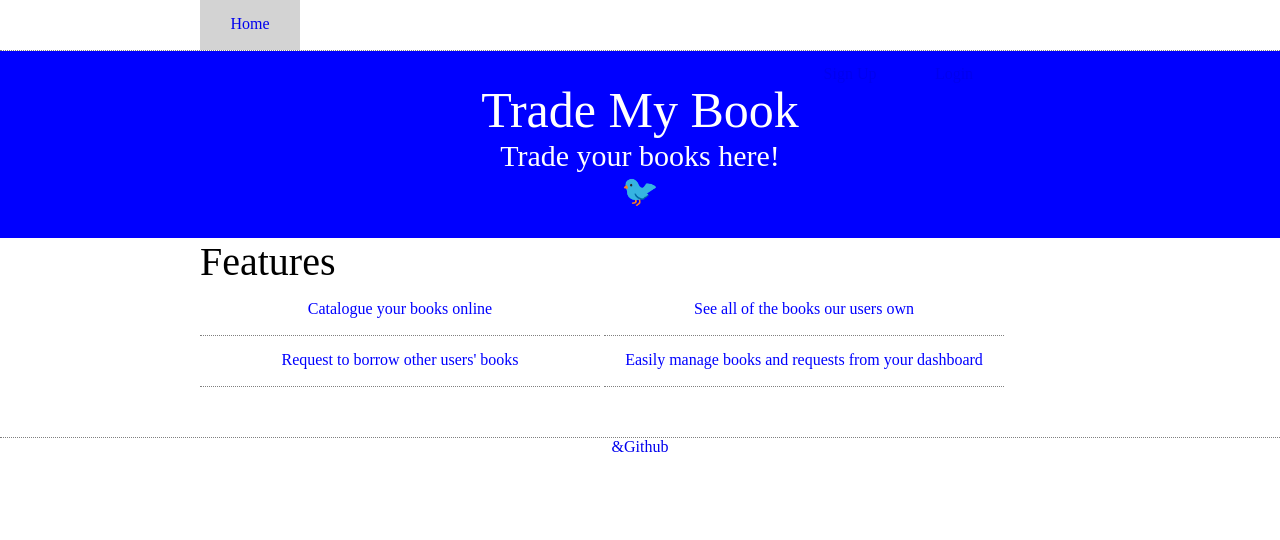
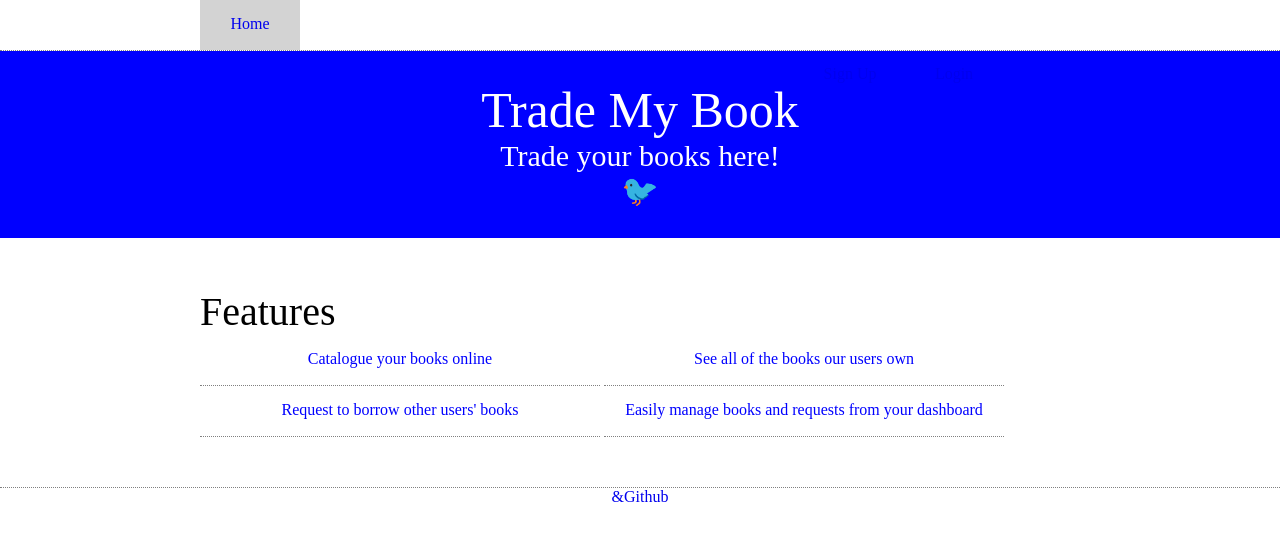
Before and after one commit to happpyier/trademybook, a website: page home.html in a window 1280 px wide. Drawn offline with nearby package versions, Linux system fonts and the light colour scheme.

Commit message:
Still Setting Up

```diff
--- a/home.html
+++ b/home.html
@@ -8,7 +8,7 @@
 			#headerContent { background-color: white;  height:50px; border-bottom: thin dotted gray;}
 			#mainContent { background-color: blue; color: white;}
 			#ticker_results { width: 100%; }
-			.bottomSpace { margin-bottom: 50px; }
+			.bottomSpace { margin-bottom: 50px; margin-top: 50px; }
 			.button { width: 100px; height: 35px;  display: inline-block; text-align: center; padding-top: 15px;}
 			.button:hover { background-color: DimGray; color: black; }
 			.featuresBar { display: inline-block; }
```
